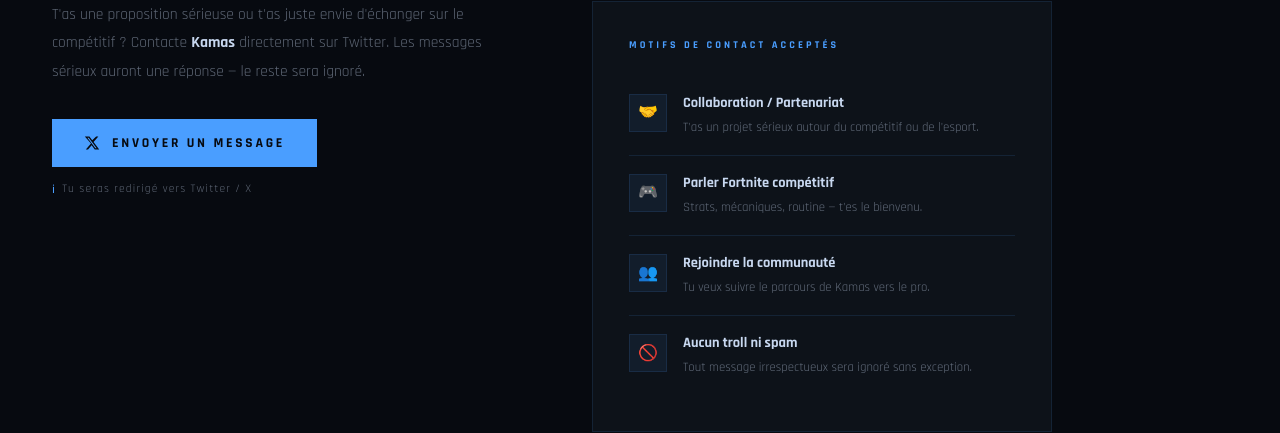
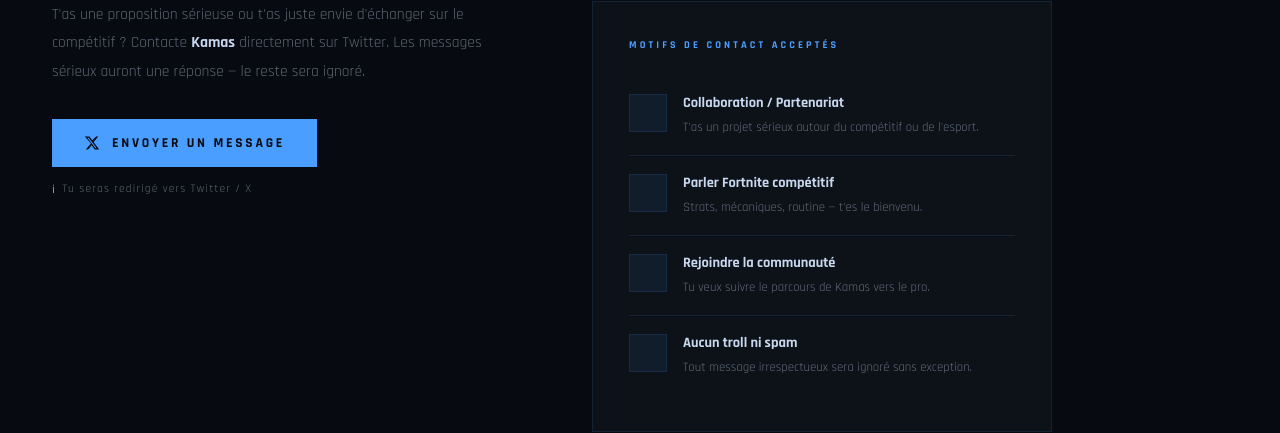
Before and after one commit to Kamassss/Kamassss.github.io, a plain HTML site: page index.html in a window 1280 px wide. Shown: the part 6106-6539 px from the top of the page. Drawn offline with nearby package versions, Linux system fonts and the light colour scheme; a web font is replaced by a local one.

Commit message:
Update index.html

```diff
--- a/index.html
+++ b/index.html
@@ -436,19 +436,19 @@
       <div class="contact-card reveal-r">
         <div class="contact-card-title">Motifs de contact acceptés</div>
         <div class="contact-motif">
-          <div class="motif-icon">🤝</div>
+          <div class="motif-icon"></div>
           <div class="motif-text"><strong>Collaboration / Partenariat</strong><span>T'as un projet sérieux autour du compétitif ou de l'esport.</span></div>
         </div>
         <div class="contact-motif">
-          <div class="motif-icon">🎮</div>
+          <div class="motif-icon"></div>
           <div class="motif-text"><strong>Parler Fortnite compétitif</strong><span>Strats, mécaniques, routine — t'es le bienvenu.</span></div>
         </div>
         <div class="contact-motif">
-          <div class="motif-icon">👥</div>
+          <div class="motif-icon"></div>
           <div class="motif-text"><strong>Rejoindre la communauté</strong><span>Tu veux suivre le parcours de Kamas vers le pro.</span></div>
         </div>
         <div class="contact-motif">
-          <div class="motif-icon">🚫</div>
+          <div class="motif-icon"></div>
           <div class="motif-text"><strong>Aucun troll ni spam</strong><span>Tout message irrespectueux sera ignoré sans exception.</span></div>
         </div>
       </div>
```
